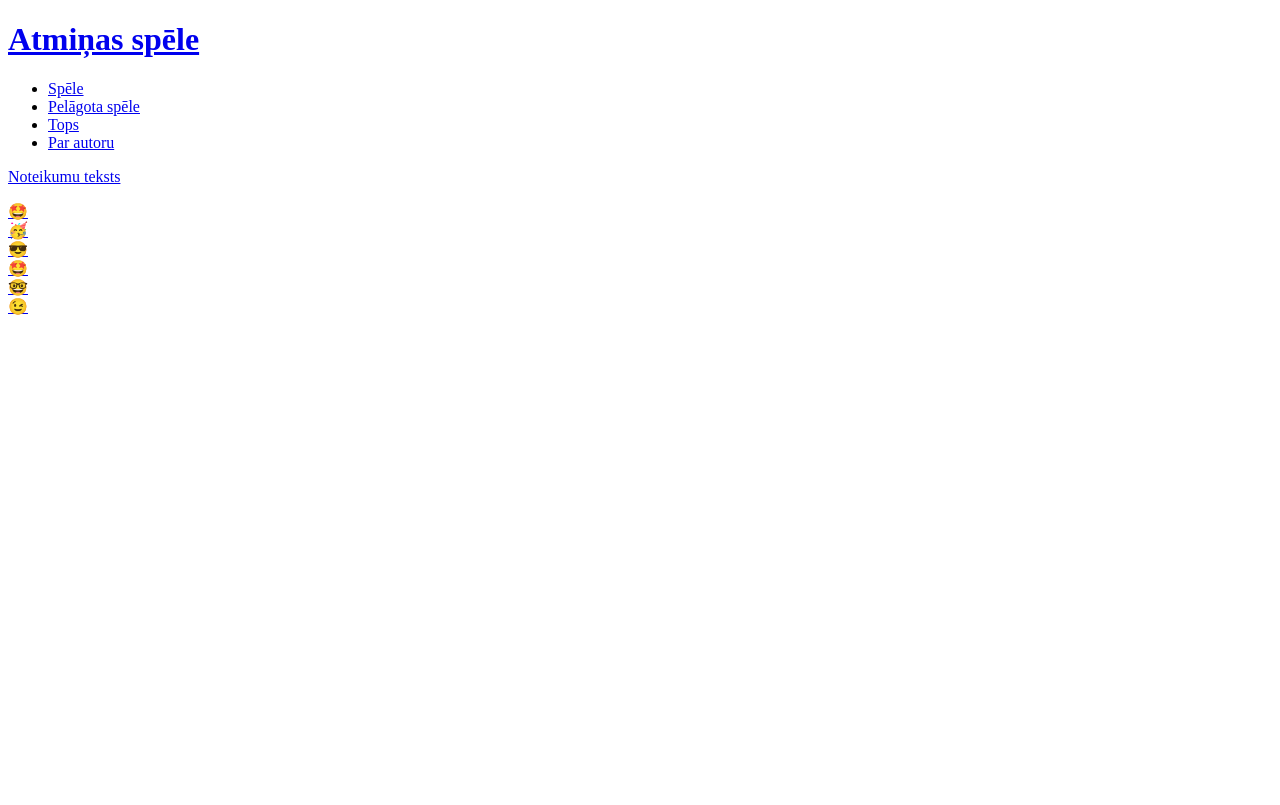
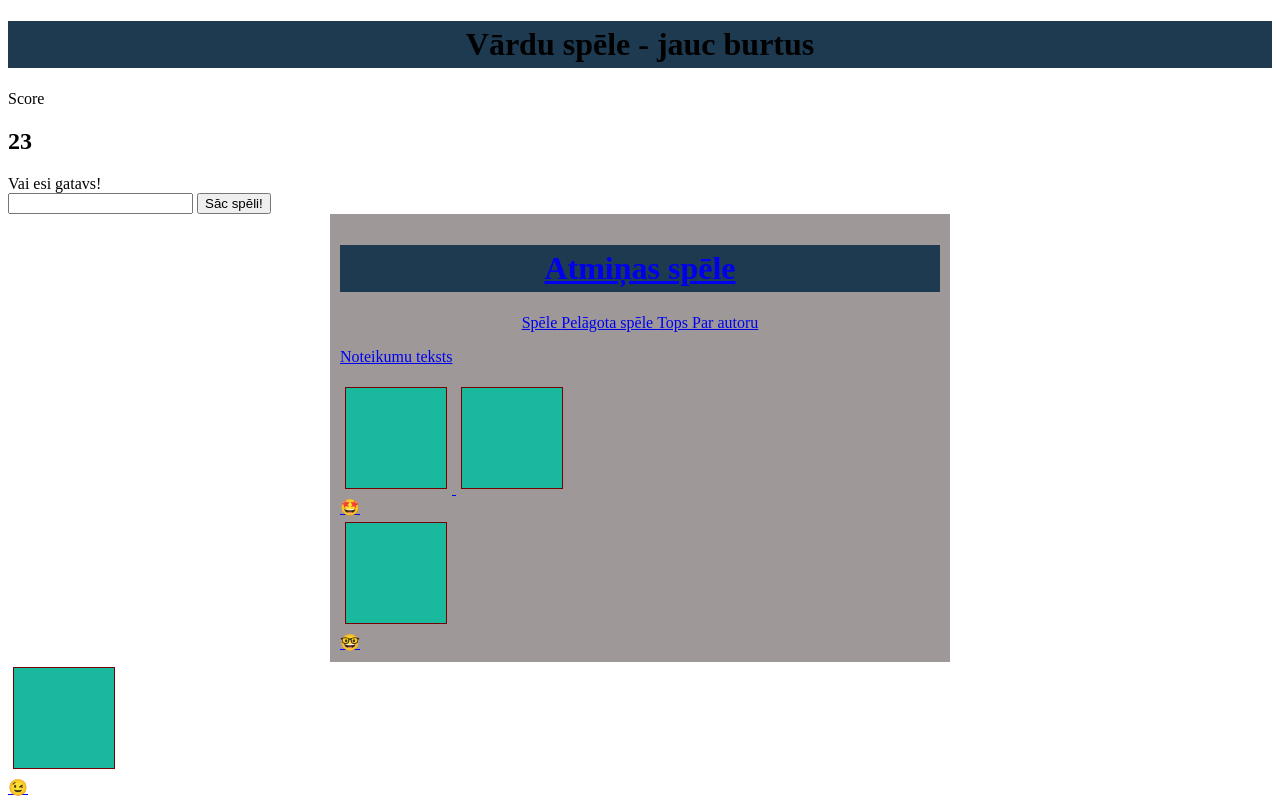
Before and after one commit to zudane/burtu_spelite, a plain HTML site: page index.html in a window 1280 px wide. Drawn offline with Linux system fonts and the light colour scheme.

Commit message:
burtu_spelite_02

```diff
--- a/index.html
+++ b/index.html
@@ -4,10 +4,26 @@
     <meta charset = "UTF-8">
     <meta http-equiv="X-UA-Compatible" content="IE-edge">
     <meta name="viewport" content="width=device-width",>
-    <title>StartIT spele</title>
+    <title>StartIT vardu spele</title>
+    <link rel="stylesheet" href="style.css">
 
 </head>
 <body>
+    <header>
+        <h1>Vārdu spēle - jauc burtus</h1>
+    </header>
+    <section>
+        <div class="GameArea">
+            <div class='score'>Score
+                <h2 class='score-1'>23</h2>
+            </div>
+            <div class="start">Vai esi gatavs! </div>
+            <input type="text" class="hidden">
+            <button class="btn">Sāc spēli!</button>
+        </div>
+
+    </section>
+    <script src="java.js"></script>
 <div class="wrapper">
     <div class="header">
         <h1>
```
